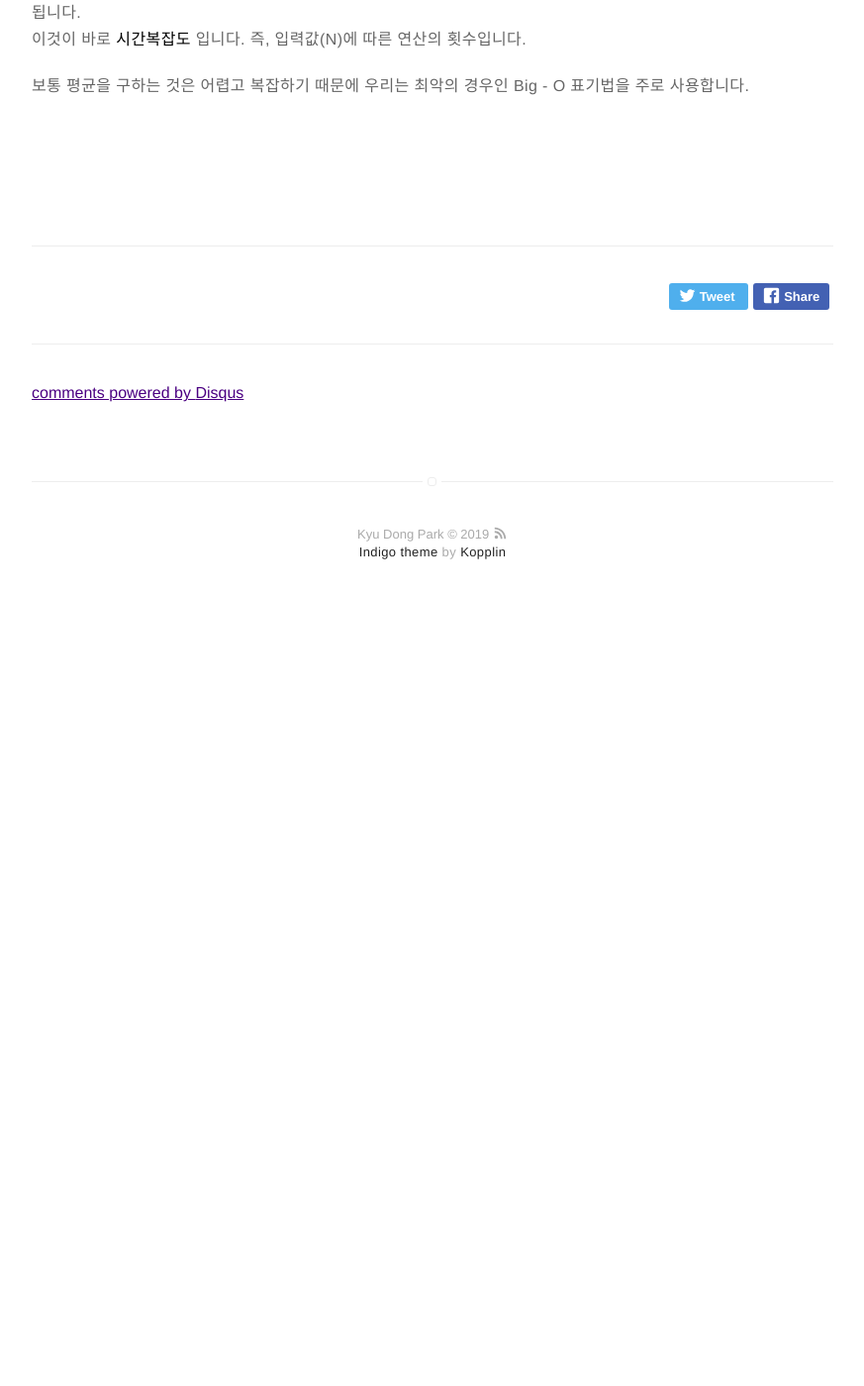
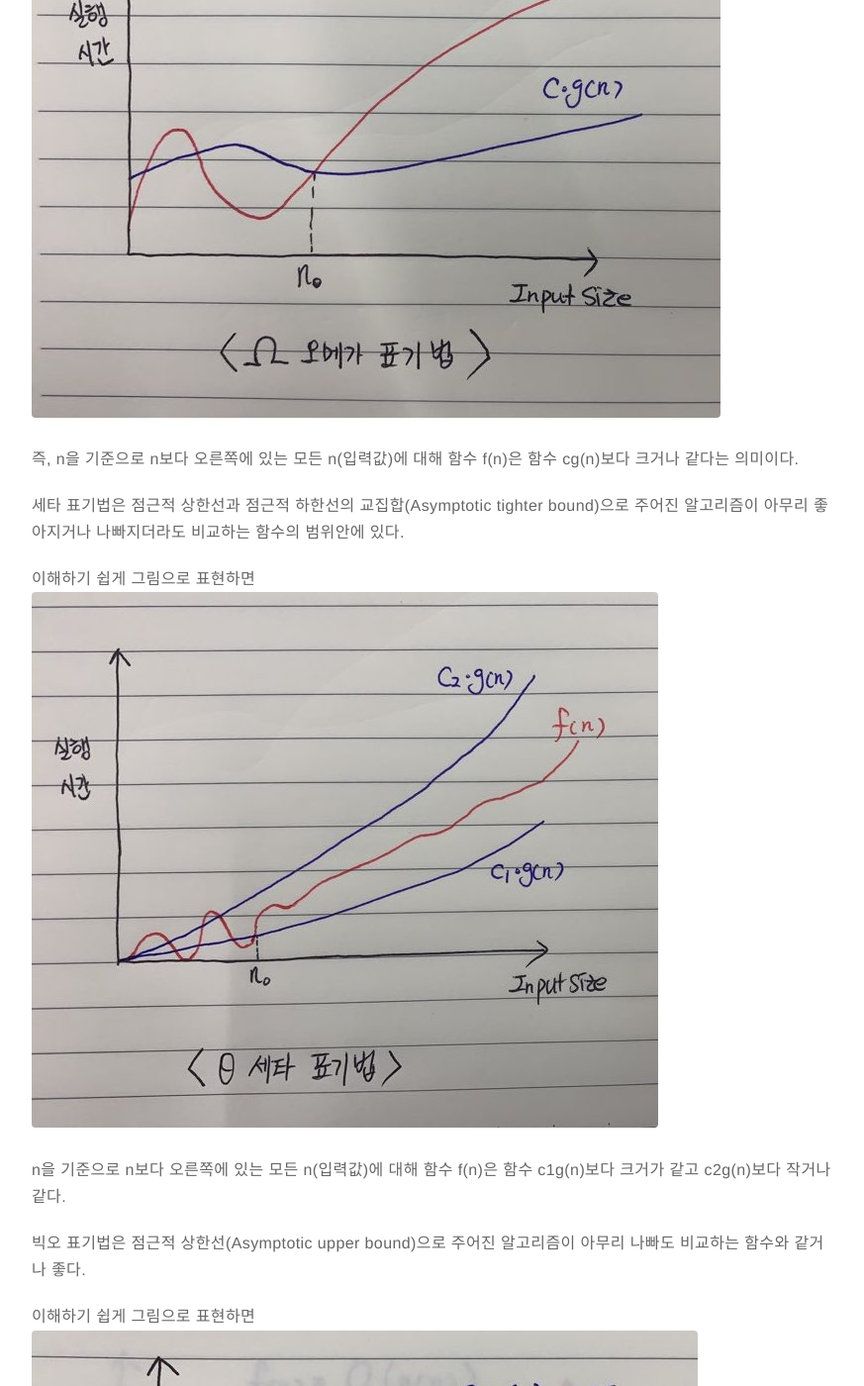
Before and after one commit to Kyudong3/Kyudong3.github.io, a Jekyll site: the page built from _posts/2019-10-28-TimeComplexity.markdown, in a window 1280 px wide and 1400 px high, scrolled down 1765 px. Shown: the whole window at 99% size, without its empty margins (203-1076 px from the left). Built offline with Jekyll 4.4.1, drawn with Linux system fonts in a browser that asks for light colours; comment, search, counter and statistics services are not loaded; before the commit the page ends 2395 px from its top, so only the background shows below that; some of the changed text lies outside the part shown.

Commit message:
Update 2019-10-28-TimeComplexity.markdown

```diff
--- a/_posts/2019-10-28-TimeComplexity.markdown
+++ b/_posts/2019-10-28-TimeComplexity.markdown
@@ -59,15 +59,27 @@ CS에서는 보통 엄청나게 많고 큰 데이터를 사용하기 때문에
 * 최악의 경우 ( Worst case ) --> O 빅오 표기법
 * 평균의 경우 ( Average case ) --> θ 세타 표기법
 
-오메가 표기법은
+오메가 표기법은 점근적 하한선(Asymptotic lower bound) 로 주어진 알고리즘이 아무리 좋아도 비교하는 함수와 같거나 나쁘다.
+이해하기 쉽게 그림으로 표현하면
+![Omega notation](../assets/images/omega.jpeg)
+
+즉, n을 기준으로 n보다 오른쪽에 있는 모든 n(입력값)에 대해 함수 f(n)은 함수 cg(n)보다 크거나 같다는 의미이다.
 
 
-세타 표기법은
+세타 표기법은 점근적 상한선과 점근적 하한선의 교집합(Asymptotic tighter bound)으로 주어진 알고리즘이 아무리 좋아지거나 나빠지더라도 비교하는 함수의 범위안에 있다.
+
+이해하기 쉽게 그림으로 표현하면
+![Theta notation](../assets/images/theta.jpeg)
+
+n을 기준으로 n보다 오른쪽에 있는 모든 n(입력값)에 대해 함수 f(n)은 함수 c1g(n)보다 크거가 같고 c2g(n)보다 작거나 같다.
 
 
-빅오 표기법은
+빅오 표기법은 점근적 상한선(Asymptotic upper bound)으로 주어진 알고리즘이 아무리 나빠도 비교하는 함수와 같거나 좋다.
 
+이해하기 쉽게 그림으로 표현하면
+![BigO notation](../assets/images/bigo.jpeg)
 
+n을 기준으로 n보다 오른쪽에 있는 모든 n(입력값)에 대해 함수 f(n)은 함수 cg(n)보다 작거나 같다는 의미이다.
 
 그래서 실제 수행시간이 아닌 알고리즘의 성능분석을 위해 컴퓨터의 성능을 제외한 **연산의 횟수** 만을 생각하여 판단하게 됩니다.
 이것이 바로 **시간복잡도** 입니다. 즉, 입력값(N)에 따른 연산의 횟수입니다.
```
